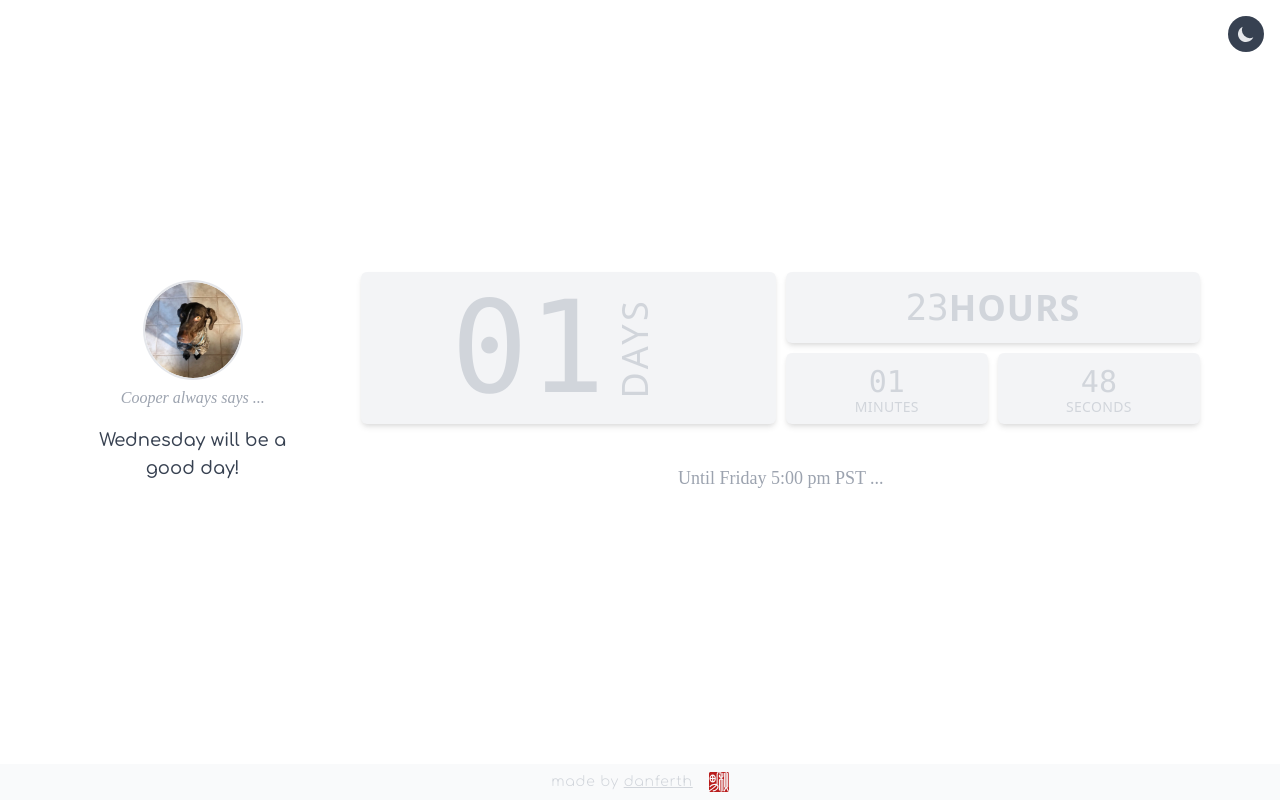
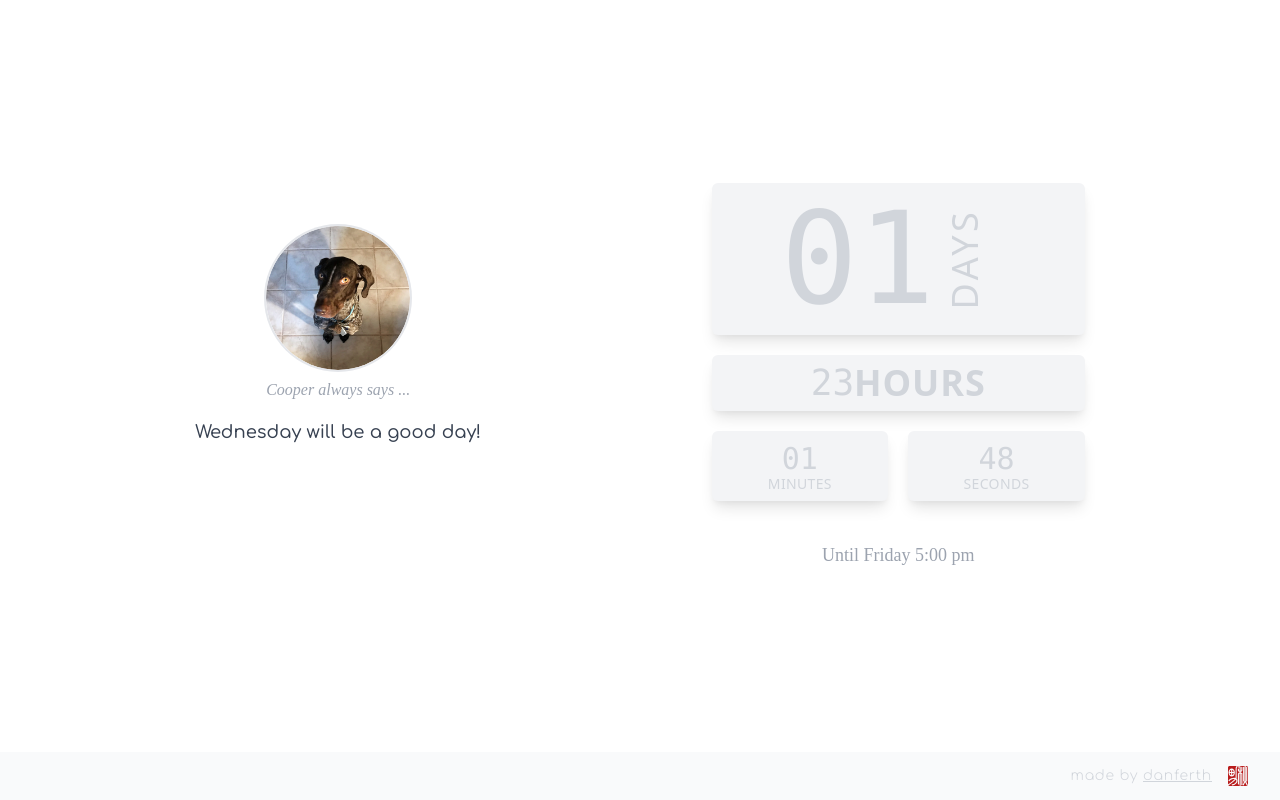
Before and after one commit to danferth/react-friday, a React (Create React App) app: page / in a window 1280 px wide. Built offline with nearby package versions, Linux system fonts and the light colour scheme; a web font is replaced by a local one; what @tailwindcss/typography would draw is missing.

Commit message:
cleaned up a few things

```diff
--- a/src/App.js
+++ b/src/App.js
@@ -2,14 +2,14 @@ import React from "react";
 import Cooper from "./components/Cooper";
 import Card from "./components/Card";
 import Footer from "./components/Footer";
-import DarkSwitch from "./components/DarkBtn";
+// import DarkSwitch from "./components/DarkBtn";
 import { useTheme } from "./util/ThemeContext";
 const App = () => {
   const dark = useTheme();
   return (
     <React.Fragment>
-      <div className={`${dark ? `dark` : ``} flex flex-col min-h-screen`}>
-        <DarkSwitch />
+      <div className="flex flex-col min-h-screen">
+        {/* <DarkSwitch /> */}
         <div className="flex-grow flex flex-col items-center justify-evenly md:justify-center lg:flex-row lg:px-20 min-w-full z-10 bg-white dark:bg-gray-800 transition">
           <Cooper />
           <Card />
--- a/src/components/Cooper.js
+++ b/src/components/Cooper.js
@@ -4,8 +4,8 @@ import { printToday } from "../util/util";
 
 const Cooper = () => {
   return (
-    <div className="md:ml-0 lg:self-center flex items-center md:flex-col py-4 px-5 lg:p-0 mb-5 sm:mb-3 md:mb-20 lg:mb-0">
-      <div className="relative h-0 w-14 pt-14 md:w-24 md:pt-24 md:mb-2 rounded-full overflow-hidden ring-2 ring-gray-200 dark:ring-gray-600 transition">
+    <div className="md:ml-0 lg:self-center xl:mx-auto xl:-mt-20 flex items-center md:flex-col py-4 px-5 lg:p-0 mb-5 sm:mb-3 md:mb-20 lg:mb-0">
+      <div className="relative md:shadow-mdh-0 w-14 pt-14 md:w-24 md:pt-24 xl:w-36 xl:pt-36 md:mb-2 rounded-full overflow-hidden ring-2 ring-gray-200 dark:ring-gray-600 transition">
         <img
           src={cooper}
           alt="cooper"
--- a/src/components/Footer.js
+++ b/src/components/Footer.js
@@ -3,7 +3,7 @@ import { ReactComponent as Akio } from "../images/svg/akio.svg";
 
 const Footer = () => {
   return (
-    <div className="mt-auto flex items-center justify-between lg:justify-center py-2 px-5 md:px-8 w-full bg-gray-50 dark:bg-gray-900 transition">
+    <div className="mt-auto flex items-center justify-between lg:justify-center xl:justify-end py-2 xl:py-3.5 px-5 md:px-8 w-full bg-gray-50 dark:bg-gray-900 transition">
       <span className="serif text-xs md:text-sm lg:font-extralight text-gray-300 dark:text-gray-500 tracking-wider transition">
         made by{" "}
         <a className="underline" href="https://danferth.dev">
--- a/src/components/card.js
+++ b/src/components/card.js
@@ -5,15 +5,15 @@ const Card = () => {
   const theCount = useRef();
   theCount.current = useCountdown();
   return (
-    <div className="w-full px-8 md:px-12 lg:p-0 lg:pl-14">
-      <div className="grid gap-2.5 grid-cols-2 sm:grid-cols-4 sm:grid-rows-2">
+    <div className="w-full px-8 md:px-12 lg:p-0 xl:w-1/3 xl:mx-auto">
+      <div className="grid gap-2.5 md:gap-3.5 xl:gap-5 grid-cols-2 sm:grid-cols-4 sm:grid-rows-2 xl:grid-cols-2 xl:grid-rows-1">
         <Days>{theCount.current.days}</Days>
         <Hours>{theCount.current.hours}</Hours>
         <Minutes>{theCount.current.minutes}</Minutes>
         <Seconds>{theCount.current.seconds}</Seconds>
       </div>
       <p className="cursive text-center mt-6 sm:mt-3 md:mt-10 md:text-lg text-base font-medium font-serif text-gray-400 dark:text-gray-400 transition">
-        Until Friday 5:00 pm PST ...
+        Until Friday 5:00 pm
       </p>
     </div>
   );
@@ -21,7 +21,7 @@ const Card = () => {
 
 const Days = (props) => {
   return (
-    <Wrap grid="col-span-2 sm:col-span-2 sm:row-span-2">
+    <Wrap grid="col-span-2 sm:row-span-2 xl:row-span-1">
       <div className="flex items-center justify-center py-3 h-full">
         <span className="text-9xl">{props.children}</span>
         <span className="-ml-5 leading-none text-4xl text-center font-thin font-sans tracking-widest inline-block uppercase transform -rotate-90">
@@ -34,7 +34,7 @@ const Days = (props) => {
 
 const Hours = (props) => {
   return (
-    <Wrap grid="col-span-2 sm:col-start-3 sm:col-span-2">
+    <Wrap grid="col-span-2 sm:col-start-3 sm:col-span-2 xl:col-start-1">
       <div className="text-center leading-none flex items-center justify-center py-2 h-full">
         <span className="text-4xl">{props.children}</span>
         <span className="text-4xl uppercase font-sans font-black tracking-wide">
@@ -47,7 +47,7 @@ const Hours = (props) => {
 
 const Minutes = (props) => {
   return (
-    <Wrap grid="col-span-1 sm:col-start-3 sm:col-span-1">
+    <Wrap grid="col-span-1 sm:col-start-3 sm:col-span-1 xl:col-start-1">
       <div className="flex justify-center flex-col items-center py-2.5 h-full">
         <span className="text-3xl">{props.children}</span>
         <span className="text-sm uppercase font-sans font-light leading-none tracking-wide">
@@ -60,7 +60,7 @@ const Minutes = (props) => {
 
 const Seconds = (props) => {
   return (
-    <Wrap grid="col-span-1 sm:col-start-4 sm:col-span-1">
+    <Wrap grid="col-span-1 sm:col-start-4 sm:col-span-1 xl:col-start-2">
       <div className="flex justify-center flex-col items-center py-2.5 h-full">
         <span className="text-3xl">{props.children}</span>
         <span className="text-sm uppercase font-sans font-light leading-none tracking-wide">
@@ -74,7 +74,7 @@ const Seconds = (props) => {
 const Wrap = (props) => {
   return (
     <div
-      className={`${props.grid} rounded-md shadow-md font-mono text-gray-300 bg-gray-100 dark:text-gray-800  dark:bg-gray-700 transition`}
+      className={`${props.grid} rounded-md shadow-md xl:shadow-lg font-mono text-gray-300 bg-gray-100 dark:text-gray-800  dark:bg-gray-700 transition`}
     >
       {props.children}
     </div>
--- a/src/components/useCountdown.js
+++ b/src/components/useCountdown.js
@@ -1,4 +1,4 @@
-import React, { useState, useEffect } from "react";
+import { useState, useEffect } from "react";
 import { countdown } from "../util/time";
 
 export const useCountdown = () => {
--- a/tailwind.config.js
+++ b/tailwind.config.js
@@ -8,7 +8,7 @@ module.exports = {
     "src/**/*.tsx",
     "public/**/*.html",
   ],
-  darkMode: "class", // false or 'media' or 'class'
+  darkMode: "media", // false or 'media' or 'class'
   theme: {
     extend: {},
   },
```
